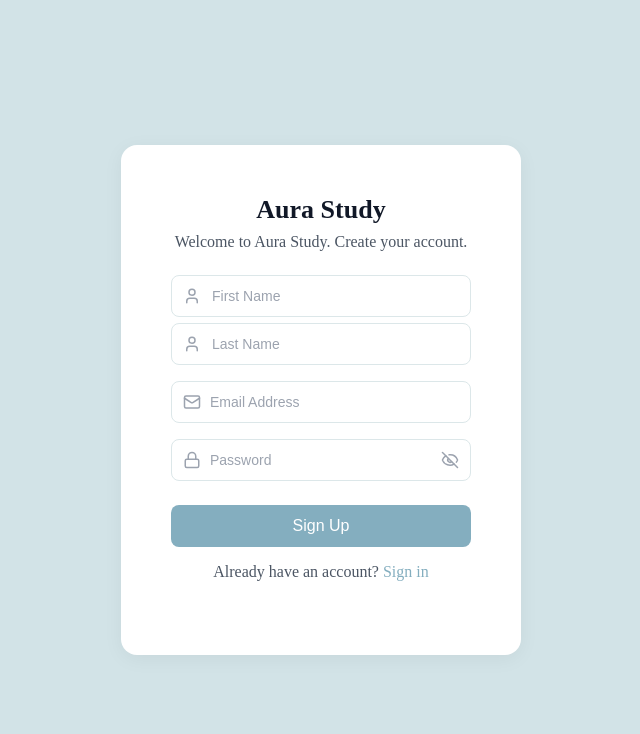
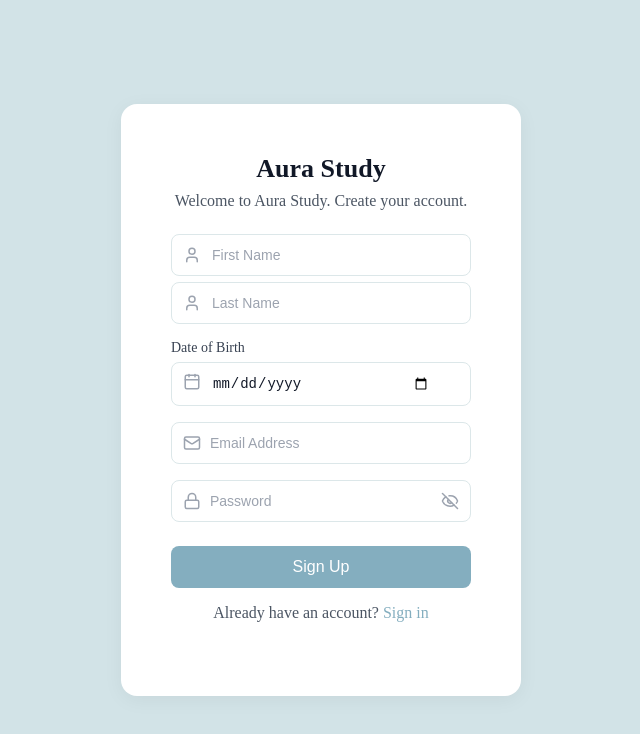
Before and after one commit to mnazzall/AiStudyAssistant, a React (Vite) app in the folder AiStudyAssist/: page /signup in a window 1280 px wide. Shown: the top 734 px of the page, without its empty margins (319-959 px from the left). Built offline with nearby package versions, Linux system fonts and the light colour scheme; no server answers.

Commit message:
date of birth

```diff
--- a/AiStudyAssist/src/components/registration/signIn.jsx
+++ b/AiStudyAssist/src/components/registration/signIn.jsx
@@ -1,5 +1,6 @@
 import React,{useState} from "react";
 import { Mail, Lock, EyeOff, Eye } from "lucide-react";
+import {useNavigate } from "react-router-dom";
 import './signIn.css'
 
 function SignIn() {
@@ -8,6 +9,8 @@ function SignIn() {
         password: "",
     });
     const [showPassword, setShowPassword] = useState(false);
+
+    const navigate = useNavigate();
 
     return(
         <div className="signIn-container">
@@ -39,6 +42,7 @@ function SignIn() {
                         placeholder="Password"
                         onChange={(e) => setFormData({...formData, password: e.target.value})}
                         required
+                        minLength={6}
                     />
                     {showPassword ? (
                         <Eye className="password-toggle-icon" size={18} onClick={() => setShowPassword(false)} />
--- a/AiStudyAssist/src/components/registration/signUp.css
+++ b/AiStudyAssist/src/components/registration/signUp.css
@@ -50,12 +50,55 @@ form {
 }
 
 
-.name-input, form > div:not(.name-container) {
+.name-input, form > div:not(.name-container):not(.dob-container) {
   position: relative;
   flex: 1;
   min-width: 0;
   display: flex;
   align-items: center;
+}
+
+
+.dob-container {
+  position: relative;
+  display: flex;
+  flex-direction: column;
+  gap: 8px;
+}
+
+.dob-container h3 {
+  margin: 0;
+  font-size: 14px;
+  font-weight: 500;
+  color: #374151;
+  text-align: left;
+}
+
+.dob-container {
+  position: relative;
+}
+
+.dob-container .placeholder-icon-signup {
+  left: 12px;
+  top: 42px;
+  z-index: 1;
+}
+
+input[type="date"] {
+  width: 100%;
+  padding: 12px 40px 12px 40px;
+  border: 1px solid #dce7e9;
+  border-radius: 8px;
+  font-size: 14px;
+  outline: none;
+  transition: all 0.2s ease;
+  box-sizing: border-box;
+  color: #111827;
+}
+
+input[type="date"]:focus {
+  border-color: #79a1b0;
+  box-shadow: 0 0 0 3px rgba(121, 161, 176, 0.15);
 }
 
 
--- a/AiStudyAssist/src/components/registration/signUp.jsx
+++ b/AiStudyAssist/src/components/registration/signUp.jsx
@@ -8,6 +8,7 @@ function SignUp() {
     const [formData, setFormData] = useState({
         firstName: "",
         lastName: "",
+        dob: "",
         email: "",
         password: "",
     });
@@ -88,6 +89,15 @@ function SignUp() {
                     />
                 </div>
                 </div>
+                <div className="dob-container">
+                    <h3>Date of Birth</h3>
+                    <Calendar className="placeholder-icon-signup" size={18} />
+                    <input
+                        type="date"
+                        value={formData.dob}
+                        onChange={(e) => setFormData({...formData, dob: e.target.value})}
+                    />
+                </div>
                 <div>
                     <Mail className="placeholder-icon-signup" size={18} />
                     <input
```
